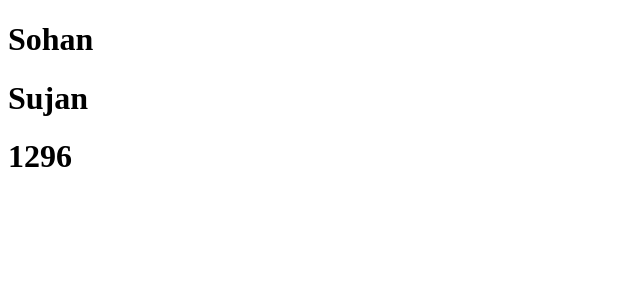
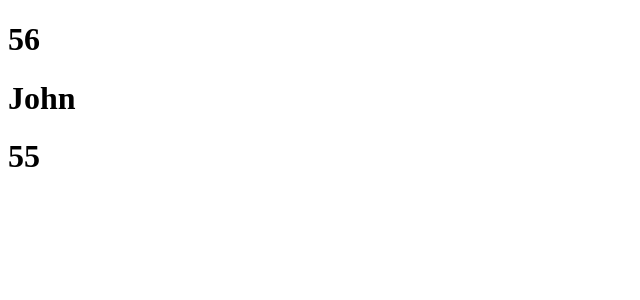
Before and after one commit to ProgrammerSohan/VueJs-Component, a Vue app in the folder vue-component/: page / in a window 1280 px wide. Shown: the top 300 px of the page, without its empty margins (0-640 px from the left). Built offline with nearby package versions, Linux system fonts and the light colour scheme.

Commit message:
04b_props validation1

```diff
--- a/vue-component/src/App.vue
+++ b/vue-component/src/App.vue
@@ -1,7 +1,8 @@
 <template>
     <div>
+        <!--  <UserInfovalidation name="Sohan" surname="Sujan" age="1296" /> -->
+          <UserInfovalidation :name="user.name" :surname="user.surname" :age="user.age" />
 
-        <UserInfovalidation name="Sohan" surname="Sujan" age="1296" />
     </div>
 
 </template>
@@ -15,11 +16,19 @@ export default{
     name: 'App',
     data(){
         return {
-            page: "Hello I am Sohan!!",
+           // page: "Hello I am Sohan!!",
+
+           user:{
+                // name: "Bishop",
+                name: 56,
+                surname: "John",
+                age: 55,
+
+           }
 
 
 
-        }
+        };
     },
     components: {
         UserInfovalidation
```
